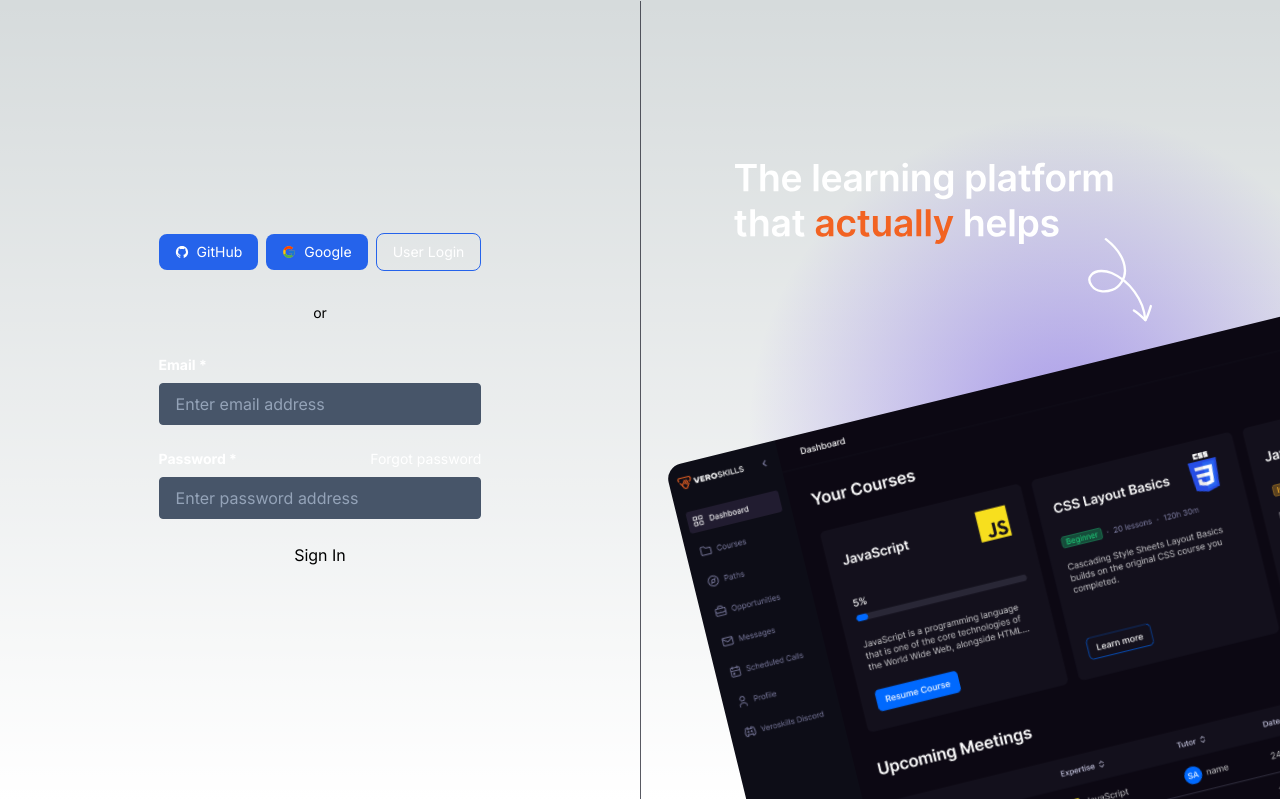
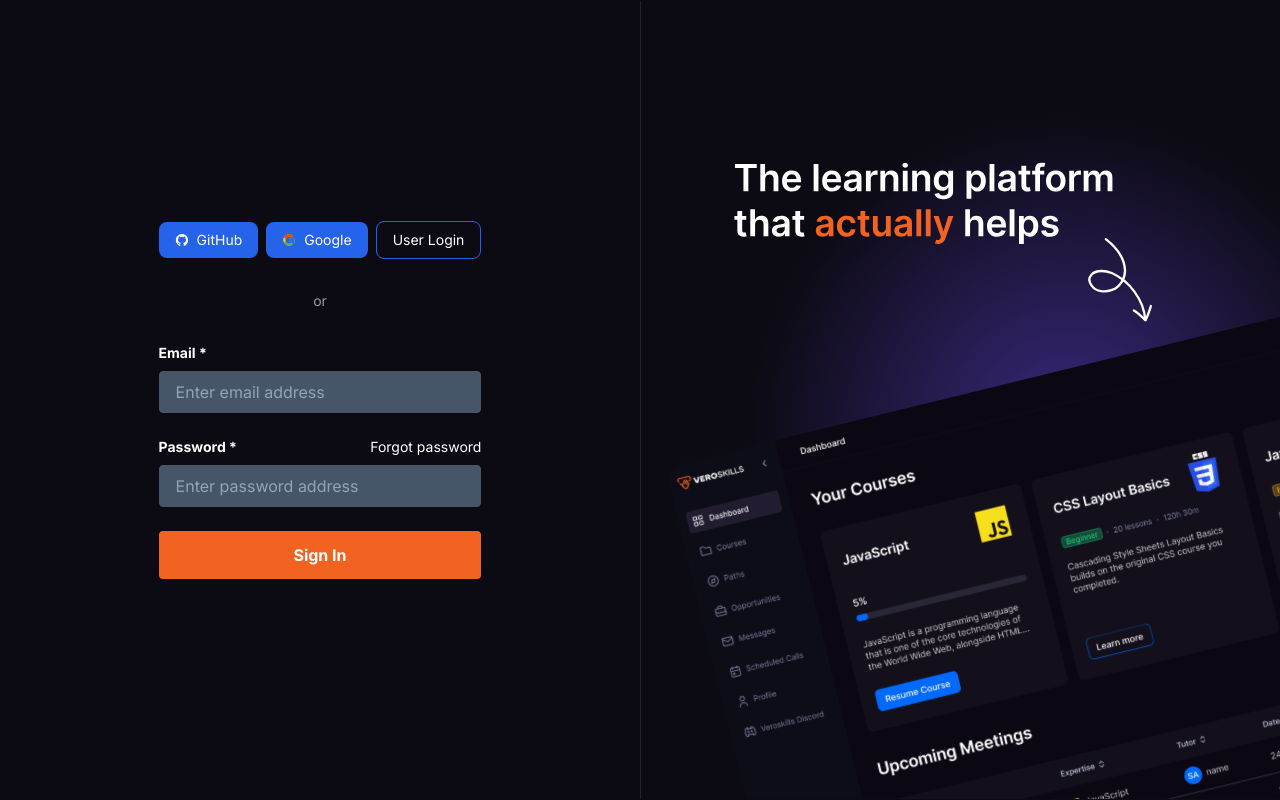
Before and after one commit to SankThomas/irecreate-veroskills, a Next.js app: page /sign-in in a window 1280 px wide. Built offline with nearby package versions, Linux system fonts and the light colour scheme.

Commit message:
global css styles

```diff
--- a/src/app/globals.css
+++ b/src/app/globals.css
@@ -1,27 +1,38 @@
+@import url("https://fonts.googleapis.com/css2?family=Hanken+Grotesk:wght@700&family=Inter&display=swap");
+
 @tailwind base;
 @tailwind components;
 @tailwind utilities;
 
-:root {
-  --foreground-rgb: 0, 0, 0;
-  --background-start-rgb: 214, 219, 220;
-  --background-end-rgb: 255, 255, 255;
+h1,
+h2,
+h3,
+h4,
+h5,
+h6 {
+  font-family: "Hanken Grotest", sans-serif;
+  font-weight: bold;
+  color: #fff;
 }
 
-@media (prefers-color-scheme: dark) {
-  :root {
-    --foreground-rgb: 255, 255, 255;
-    --background-start-rgb: 0, 0, 0;
-    --background-end-rgb: 0, 0, 0;
-  }
+p {
+  line-height: 1.8;
+  color: #9c9a9f;
+  font-size: 20px;
+}
+
+ul {
+  list-style-type: none;
+}
+
+li {
+  color: #fff;
+}
+
+.btn {
+  @apply bg-[#F26322] py-3 px-8 rounded text-white font-bold hover:shadow hover:shadow-[#F26322] transition-all duration-150;
 }
 
 body {
-  color: rgb(var(--foreground-rgb));
-  background: linear-gradient(
-      to bottom,
-      transparent,
-      rgb(var(--background-end-rgb))
-    )
-    rgb(var(--background-start-rgb));
+  background-color: #0c0a13;
 }
```
